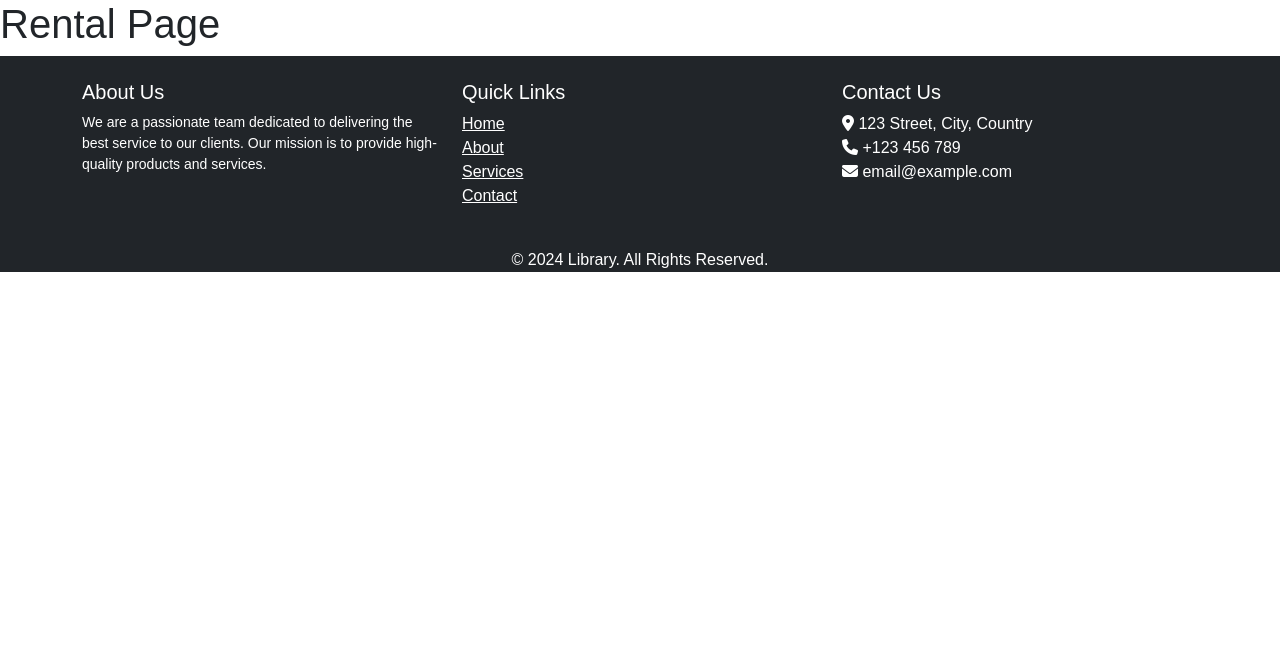
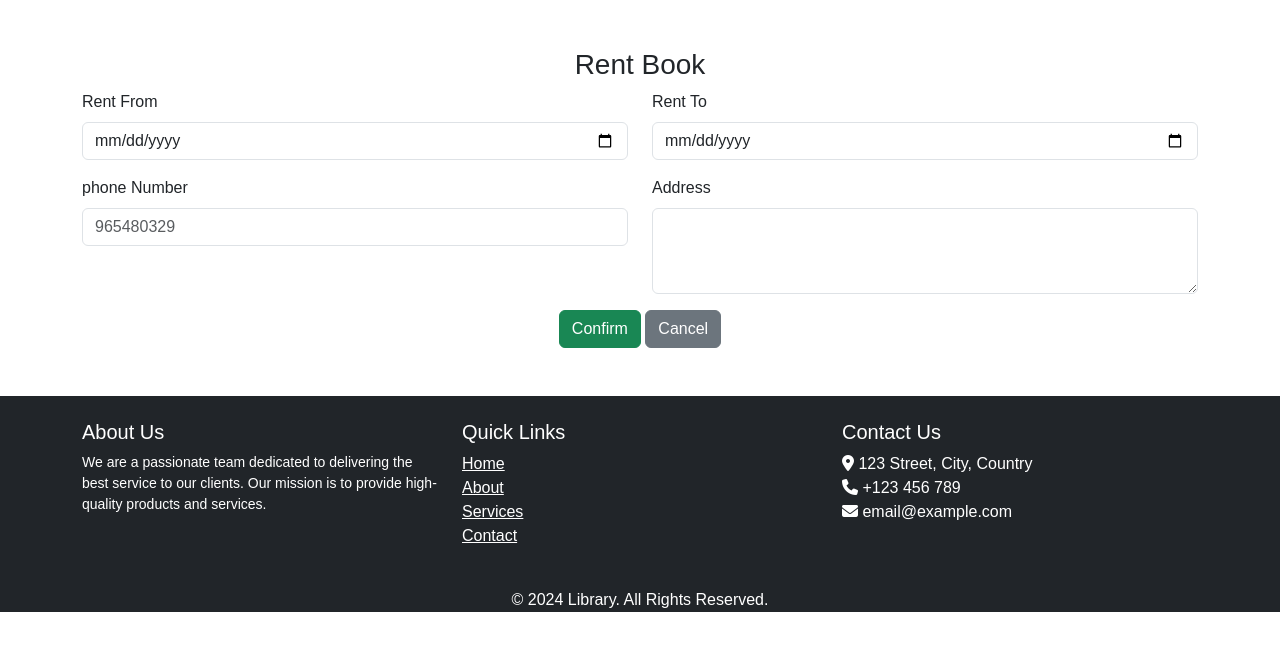
Before and after one commit to Athiraminnu/Book_Rental, a Django app: page /rent in a window 1280 px wide. Shown: the part 127-778 px from the top of the page. Run offline with Django 5.2, Linux system fonts and the light colour scheme; a user stored in the database is signed in; some libraries are stand-ins or nearby versions.

Commit message:
rental page

```diff
--- a/store/templates/rent.html
+++ b/store/templates/rent.html
@@ -2,7 +2,34 @@
 {% load static %}
 {% block title %}RENT{% endblock %}
 {% block content %}
-<div>
-  <h1>Rental Page</h1>
+<div class="container my-5">
+    <h3 class="text-center">Rent Book</h3>
+    <form method="POST">
+        {% csrf_token %}
+        <div class="row ">
+            <div class="col mb-3">
+                <label for="toFromDate" class="form-label">Rent From</label>
+                <input type="date" class="form-control" id="toFromDate" placeholder="16/12/24">
+            </div>
+            <div class="col mb-3">
+                <label for="rentToDate" class="form-label">Rent To</label>
+                <input type="date" class="form-control" id="rentToDate" placeholder="21/10/25">
+            </div>
+        </div>
+        <div class="row ">
+            <div class="col mb-3">
+                <label for="exampleFormControlInput1" class="form-label">phone Number</label>
+                <input type="number" class="form-control" id="exampleFormControlInput1" placeholder="965480329">
+            </div>
+            <div class="col mb-3">
+                <label for="exampleFormControlTextarea1" class="form-label">Address</label>
+                <textarea class="form-control" id="exampleFormControlTextarea1" rows="3"></textarea>
+            </div>
+        </div>
+        <div class="text-center">
+            <button type="submit" class="btn btn-success">Confirm</button>
+            <a href="{% url 'library:editprofile' %}" class="btn btn-secondary">Cancel</a>
+        </div>
+    </form>
 </div>
 {% endblock %}
```
Also changed, not shown: store/petsstore/views.py (+2 -9 lines).
